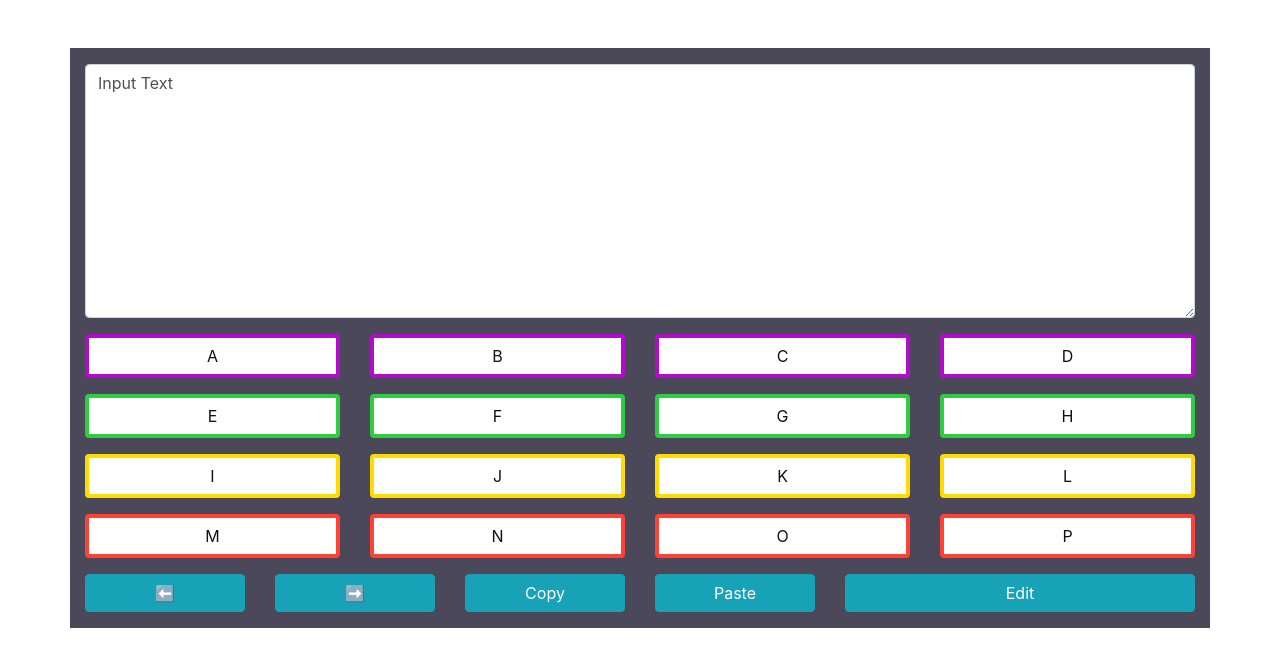
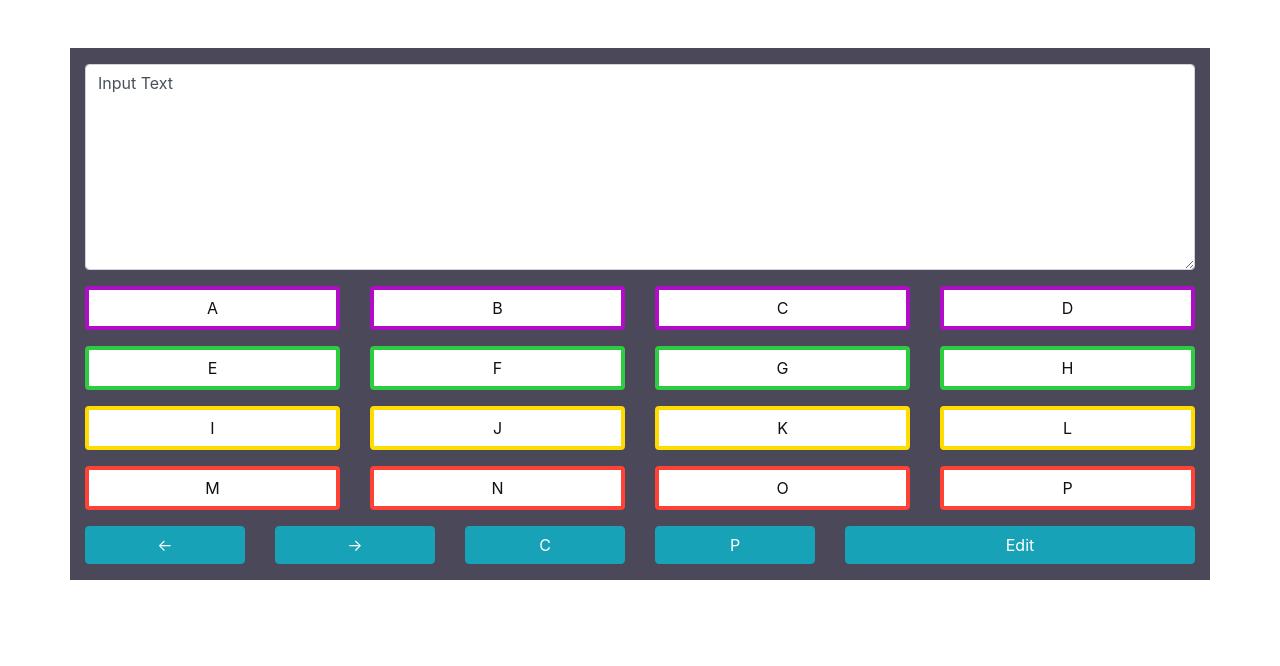
Before and after one commit to ongaeshi/ruby_on_calc, a plain HTML site: page index.html in a window 1280 px wide. Drawn offline with nearby package versions, Linux system fonts and the light colour scheme.

Commit message:
feat: モバイルサイズ調整

```diff
--- a/index.html
+++ b/index.html
@@ -37,7 +37,7 @@
         <!-- テキスト入力画面 -->
         <div class="row mt-3">
             <div class="col-12 mt-3">
-                <textarea class="form-control" id="display" rows="10">Input Text</textarea>
+                <textarea class="form-control" id="display" rows="8">Input Text</textarea>
             </div>
         </div>
 
@@ -70,10 +70,10 @@
 
         <!-- Redo, Undo, Copy, Edit ボタン -->
         <div class="row mt-3">
-            <div class="col-2"><button class="btn btn-info w-100">⬅</button></div>
-            <div class="col-2"><button class="btn btn-info w-100">➡</button></div>
-            <div class="col-2"><button class="btn btn-info w-100">Copy</button></div>
-            <div class="col-2"><button class="btn btn-info w-100">Paste</button></div>
+            <div class="col-2"><button class="btn btn-info w-100">←</button></div>
+            <div class="col-2"><button class="btn btn-info w-100">→</button></div>
+            <div class="col-2"><button class="btn btn-info w-100">C</button></div>
+            <div class="col-2"><button class="btn btn-info w-100">P</button></div>
             <div class="col-4"><button class="btn btn-info w-100">Edit</button></div>
         </div>
 
```
